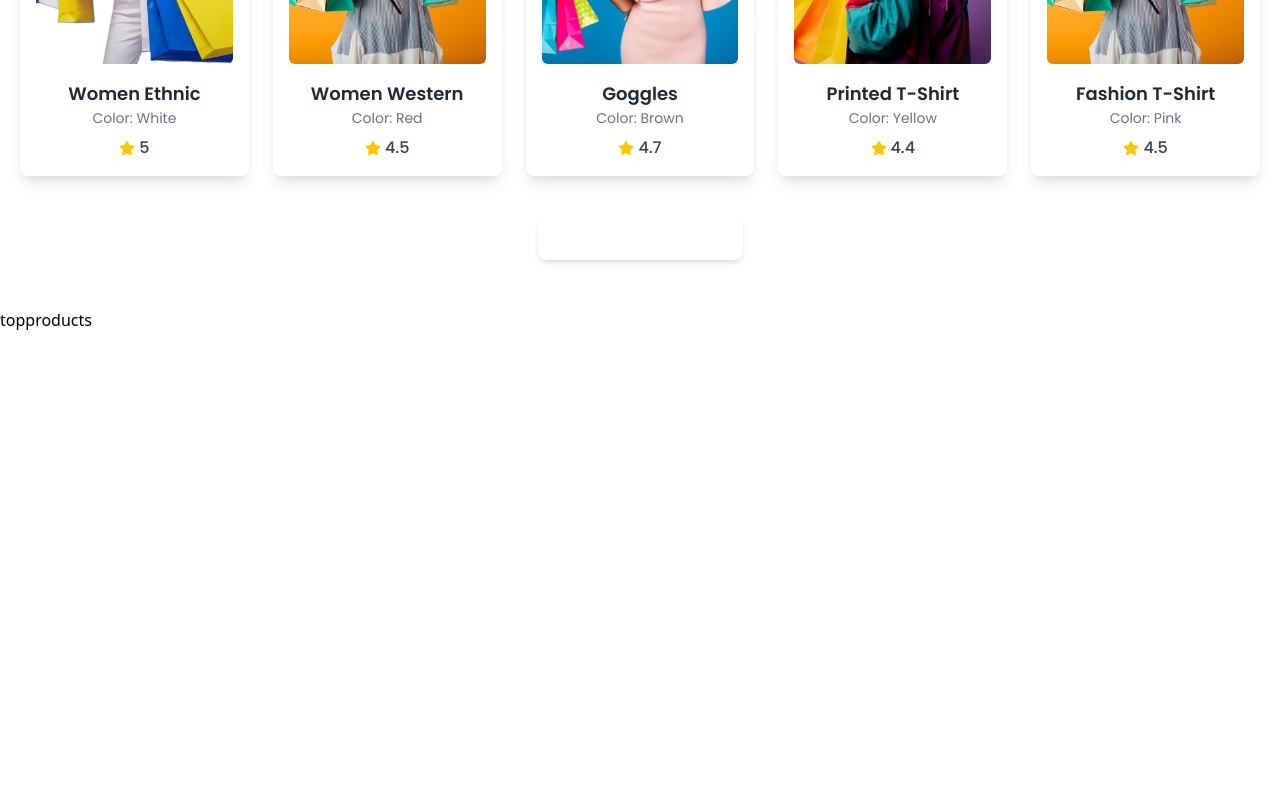
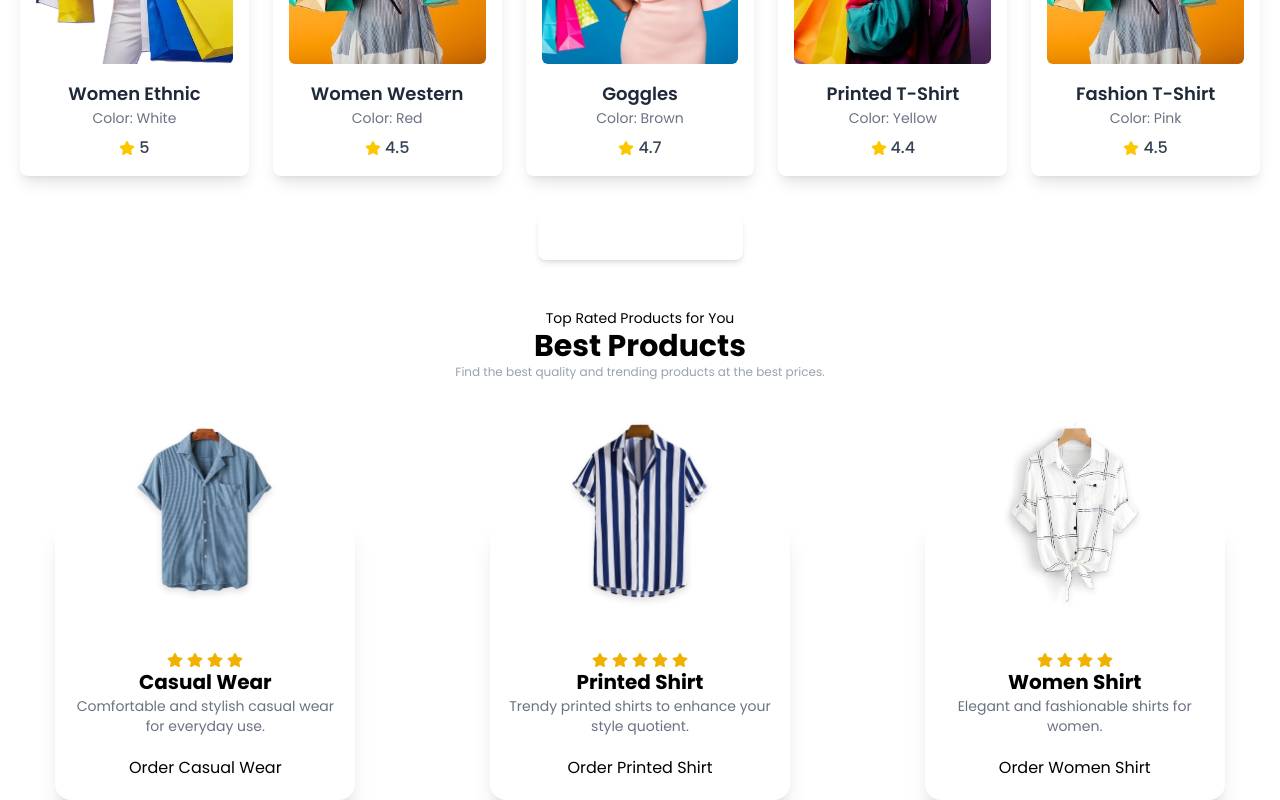
Before and after one commit to Mawais200/Shop-Cart-Web, a React (Vite) app in the folder shopcart/: page / in a window 1280 px wide. Shown: the part 1036-1836 px from the top of the page. Before the commit the page ends 1368 px from the top, so only its background shows below. Built offline with nearby package versions, Linux system fonts and the light colour scheme.

Commit message:
add products of top rated in toprated section

```diff
--- a/shopcart/src/TopProducts/topproducts.jsx
+++ b/shopcart/src/TopProducts/topproducts.jsx
@@ -1,9 +1,92 @@
-import React from 'react'
+import React from "react";
+import Img1 from "../assets/shirt/shirt.png";
+import Img2 from "../assets/shirt/shirt2.png";
+import Img3 from "../assets/shirt/shirt3.png";
+import { FaStar } from "react-icons/fa";
 
-const topproducts = () => {
+const ProductsData = [
+  {
+    id: 1,
+    img: Img1,
+    title: "Casual Wear",
+    description: "Comfortable and stylish casual wear for everyday use.",
+    rating: 4,
+  },
+  {
+    id: 2,
+    img: Img2,
+    title: "Printed Shirt",
+    description: "Trendy printed shirts to enhance your style quotient.",
+    rating: 5,
+  },
+  {
+    id: 3,
+    img: Img3,
+    title: "Women Shirt",
+    description: "Elegant and fashionable shirts for women.",
+    rating: 4,
+  },
+];
+
+const TopProducts = ({ handleOrderPopup }) => {
   return (
-    <div>topproducts</div>
-  )
-}
+    <div className="container popin">
+      {/* Header Section */}
+      <div className="text-left md:text-center mb-24">
+        <p className="text-sm text-primary" data-aos="fade-up">
+          Top Rated Products for You
+        </p>
+        <h1 className="text-3xl font-bold" data-aos="fade-up">
+          Best Products
+        </h1>
+        <p className="text-xs text-gray-400" data-aos="fade-up">
+          Find the best quality and trending products at the best prices.
+        </p>
+      </div>
 
-export default topproducts
+      {/* Products Grid */}
+      <div className="grid grid-cols-1 sm:grid-cols-2 md:grid-cols-3 gap-6 place-items-center pt-[40px]">
+        {ProductsData.map((product) => (
+          <div
+            key={product.id}
+            className="rounded-2xl bg-white dark:bg-gray-800 hover:bg-black/80 dark:hover:bg-primary hover:text-white relative shadow-xl duration-300 group max-w-[300px]"
+            data-aos="zoom-in"
+          >
+            {/* Image Section */}
+            <div className="h-[120px] flex justify-center items-center">
+              <img
+                src={product.img}
+                alt={product.title}
+                className="max-w-[140px] block mx-auto transform -translate-y-16 group-hover:scale-105 duration-300 drop-shadow-md"
+              />
+            </div>
+
+            {/* Details Section */}
+            <div className="p-4 text-center">
+              {/* Star Rating (Dynamic) */}
+              <div className="w-full flex items-center justify-center gap-1">
+                {Array.from({ length: product.rating }).map((_, index) => (
+                  <FaStar key={index} className="text-yellow-500" />
+                ))}
+              </div>
+
+              <h1 className="text-xl font-bold">{product.title}</h1>
+              <p className="text-gray-500 group-hover:text-white duration-300 text-sm line-clamp-2">
+                {product.description}
+              </p>
+
+              <button
+                className="bg-primary hover:scale-105 duration-300 text-black cursor-default py-1 px-4 rounded-full mt-4 group-hover:bg-white group-hover:text-primary"
+                onClick={handleOrderPopup}
+              >
+                Order {product.title}
+              </button>
+            </div>
+          </div>
+        ))}
+      </div>
+    </div>
+  );
+};
+
+export default TopProducts;
```
